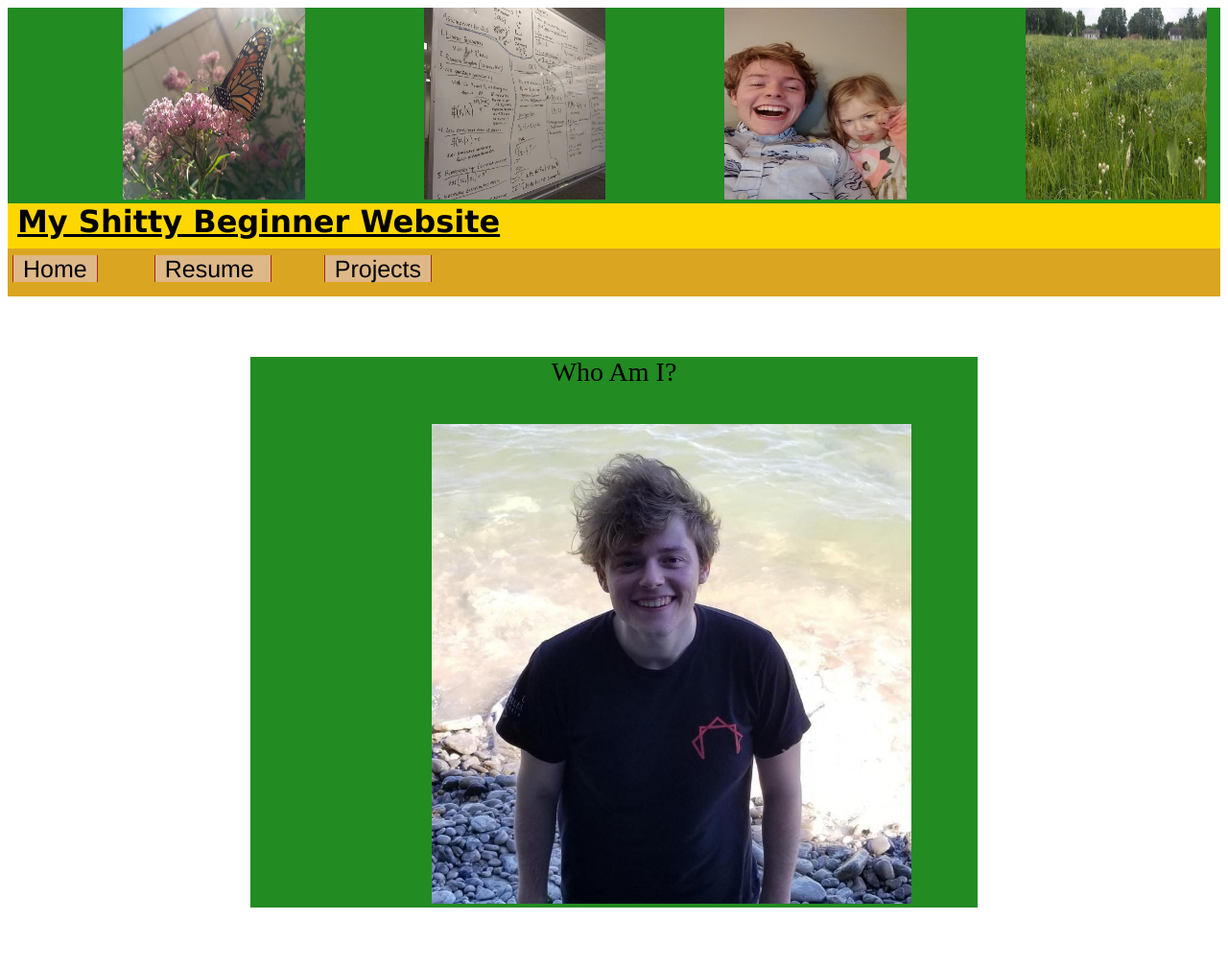
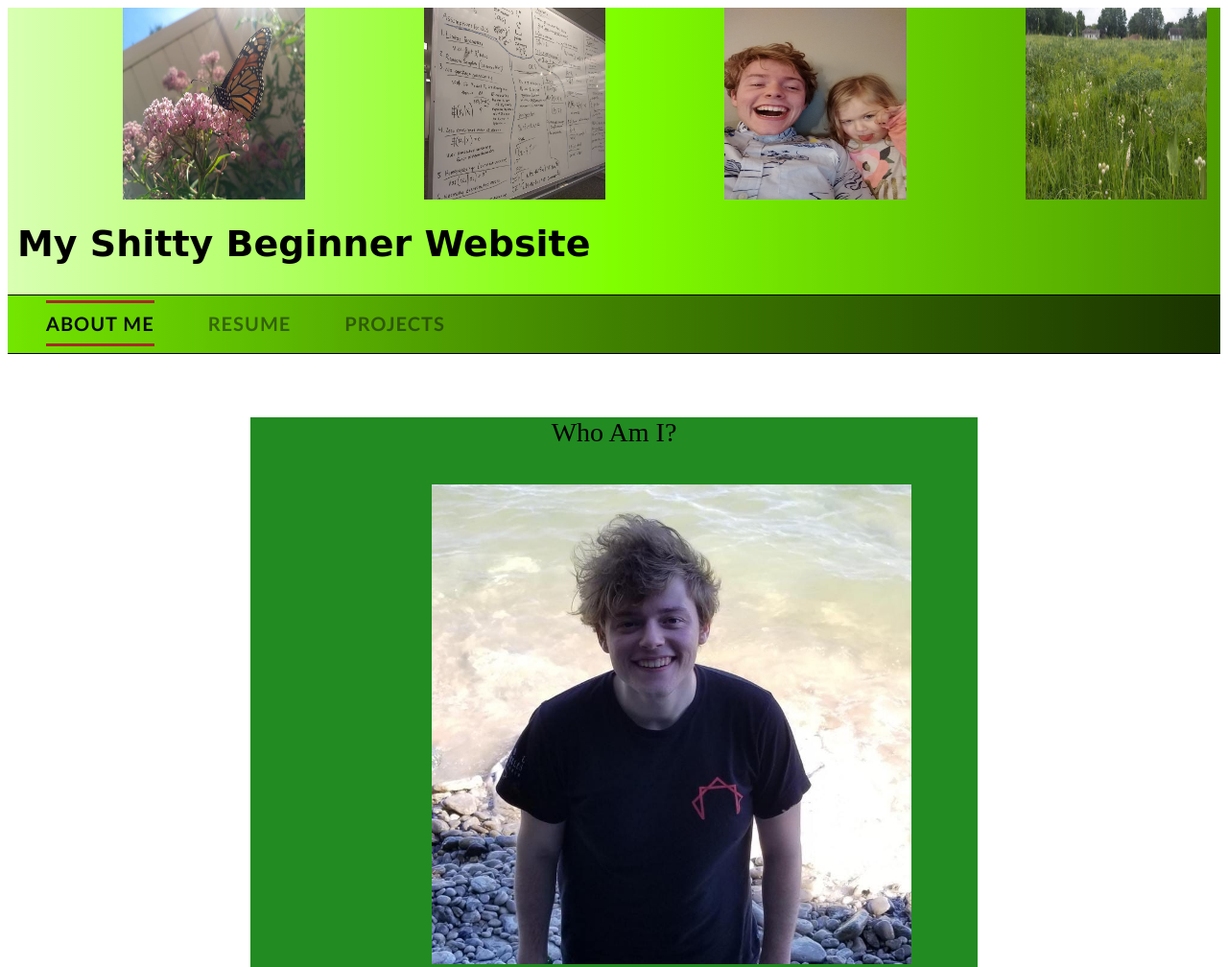
Before and after one commit to aphalin11/personal_website, a plain HTML site: page home.html in a window 1280 px wide. Shown: the top 1008 px of the page at 96% size. Before the commit the page ends 954 px from the top, so only its background shows below. Drawn offline with Linux system fonts and the light colour scheme; a web font is replaced by a local one.

Commit message:
fixed gradient banner and navigation bar on the website green green green

```diff
--- a/home.html
+++ b/home.html
@@ -4,6 +4,7 @@
         <title>Phalin's Show-Site</title>
         <meta charset = "utf-8">
         <link href="styles/styles.css" rel="stylesheet" type="text/css">
+        <link href="https://fonts.googleapis.com/css?family=Patua+One" rel="stylesheet"> <!-- font-family: 'Patua One', cursive; -->
     </head>
     <body class = "container">
         <div class = "photo_top">
@@ -15,16 +16,26 @@
         <div class = "nav_foot">
             <p>My Shitty Beginner Website</p>
         </div>
-        <div class = "nav">
-            <ul>
-                <li><a href = "home.html"> Home</a></li>
-                <li><a href = "resume.html">Resume </a></li>
-                <li><a href = "projects.html">Projects</a></li>
+        <div class = "nav_contain">
+                <ul class="nav lines">
+                <li class="active"><a href="about_me.html">About Me</a></li>
+                <li><a href="resume.html">Resume</a></li>
+                <li><a href="projects.html">Projects</a></li>
             </ul>
         </div>
         <article class = "main_body">
             <p> Who Am I? </p>
             <img src = "images/profile_pic.jpg">
+            <div class = "about_me">
+            <p > Hello! My name is Aaron. I'm a Senior at Lawrence University, studying Economics, Statistics, and Computer Science in balance with my passion for
+                environmental stewardship. Clean code, clean homework, and clean ecosystems! In my spare time I've been learning HTML, CSS, and JavaScript to constantly
+                improve my skills in marketing myself and learning how the web works. As a consequence, I am constantly a work in progress. I also play a fair amount of
+                video games, mainly Overwatch, and going on hikes/jogs through natural parks and forests, practicing my identification skills for the variety of plants
+                I've befriended in the Midwestern ecosystem. </p>
+            <p > This website is intended for two big reasons. First is to provide a casual, constantly-updating glimpse into my skillsets and ideals for future employers
+                and for possible careers. The second is to give me a project to meaningfully practice and extend more skills. I love the feeling of a clean set of
+                links growing as I do more data analysis projects in R, more Java assignments in Computer Science, and more website projects. </p>
+                </div>
         </article>
 
 
--- a/styles/styles.css
+++ b/styles/styles.css
@@ -2,8 +2,11 @@ html {
     box-sizing: border-box;
 }
 
+
+/* HEADER AND TITLE */
+
 .photo_top {
-    background-color: forestgreen;
+    background: linear-gradient(to right, #d9ffb3, #80ff00 50%, #4d9900);
     margin-bottom: 0;
 }
 
@@ -17,55 +20,114 @@ html {
 }
 
 .nav_foot {
-    background-color: gold;
-    height: 50px;
+    height: 95px;
+    background: linear-gradient(to right, #d9ffb3, #80ff00 50%, #4d9900);
     width: 100%;
     margin-top: 0;
     position:relative;
-    bottom: 32px;
+    bottom: 38px;
 }
 
 .nav_foot p {
     color: black;
     font-weight: bold;
-    font-family: "Verdana";
-    font-size: 32px;
-    text-decoration: underline;
+    font-size: 38px;
+    text-decoration: none;
     margin-left: 10px;
+    position:relative;
+    top: 20px;
+    font-family: 'Patua One', cursive;
+}
+
+
+
+
+/* NAVIGATION BAR: HOVER LINES */
+
+
+.lines {
+    text-align: center;
+    text-transform: uppercase;
+    font-weight: 500;
+    letter-spacing: 1px;
+    transition: all 0.35s ease;
+  }
+
+.lines li a {
+    padding: 0.75rem 0;
+    color: rgba(10, 10, 10, 0.5);
+    position: relative;
+    margin-left: 1rem;
+    font-weight: bold;
+    font-size: 20px;
+    font-family: "Calibri";
+    margin-right: 40px;
+    text-decoration:none;
+}
+
+.lines li:first-child a {
+    margin-left: 0;
+}
+
+
+
+.lines a:before,
+  .lines a::after {
+    height: 3px;
+    position: absolute;
+    content: '';
+    transition: all 0.35s ease;
+    background-color: brown;;
+    width: 0;
+}
+
+.lines a::before {
+    top: 0;
+    left: 0;
+}
+
+.lines a::after {
+    bottom: 0;
+    right: 0;
+}
+
+.lines a:hover,
+  .lines li.active > a {
+    color: #0a0a0a;
+    transition: all 0.35s ease;
+}
+
+.lines a:hover::before,
+  .lines .active a::before,
+  .lines a:hover::after,
+  .lines .active a::after {
+    width: 100%;
+}
+
+/* NAVIGATION BAR: DIV */
+
+.nav_contain {
+    width: 100%;
+    background: linear-gradient(to right, #73e600,#408000 50%,#1a3300);
+    height: 60px;
+    position:relative;
+    bottom: 38px;
+    border-top: solid black 1.5px;
+    border-bottom: solid black 1.5px;
 }
 
 .nav {
-    background-color: goldenrod;
-    height: 50px;
-    position: relative;
-    bottom: 35px;
-}
-
-.nav ul {
-    list-style-type: none;
-    padding:0;
-    margin:0;
+    list-style-type:none;
 }
 
 .nav li {
-    display:inline;
-    margin-right: 50px;
+    float:left;
+    position: relative;
+    top:1px;
 }
 
-.nav a {
-    color: black;
-    font-family: "Helvetica";
-    font-size: 25px;
-    text-decoration:none;
-    border-right: solid 1px brown;
-    border-left: solid 1px brown;
-    padding-right: 10px;
-    padding-left: 10px;
-    background-color: burlywood;
-    position: relative;
-    top: 7px;
-    margin-left: 5px;
-}
+
+/* MAIN BODY: PHOTO AND TITLE */
 
 
 .main_body {
@@ -87,3 +149,7 @@ html {
     font-size: 28px;
     font-family: "Comic Sans";
 }
+
+.about_me p {
+    font-size: 18px;
+}
```
